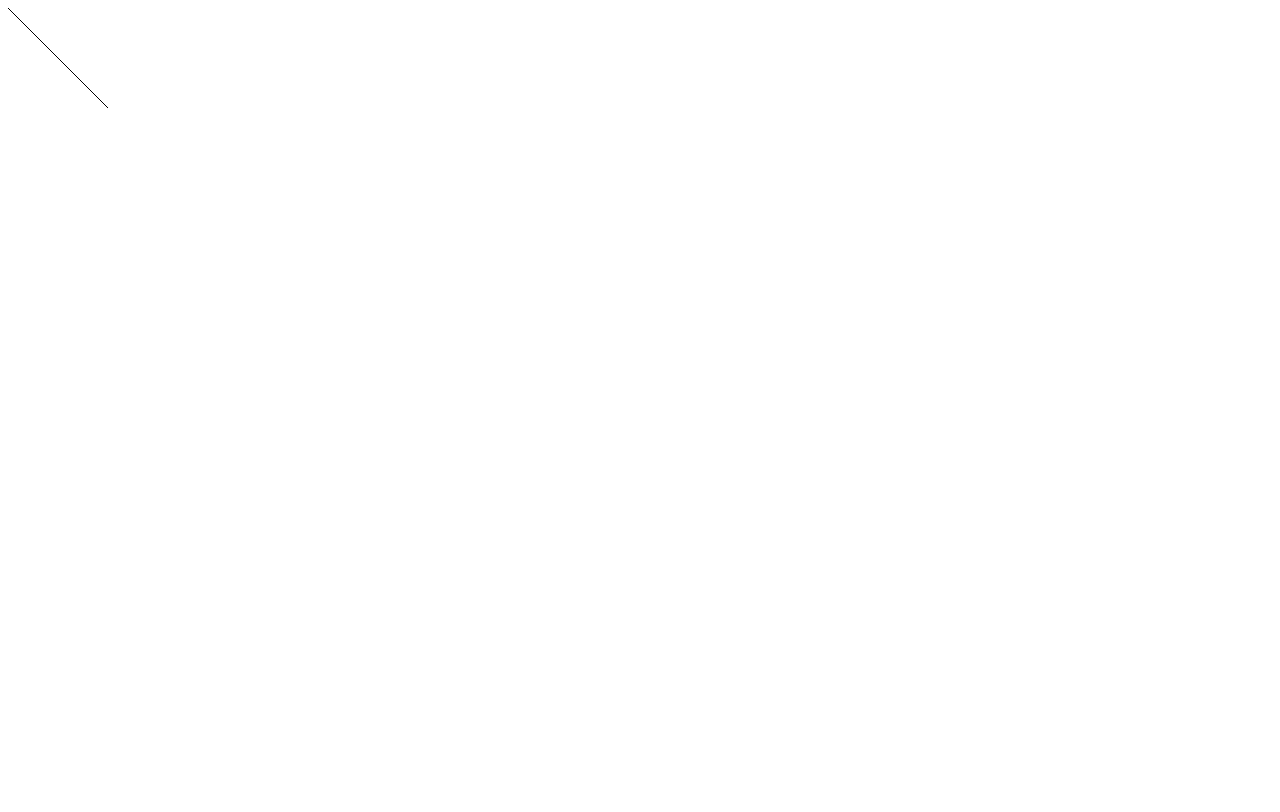
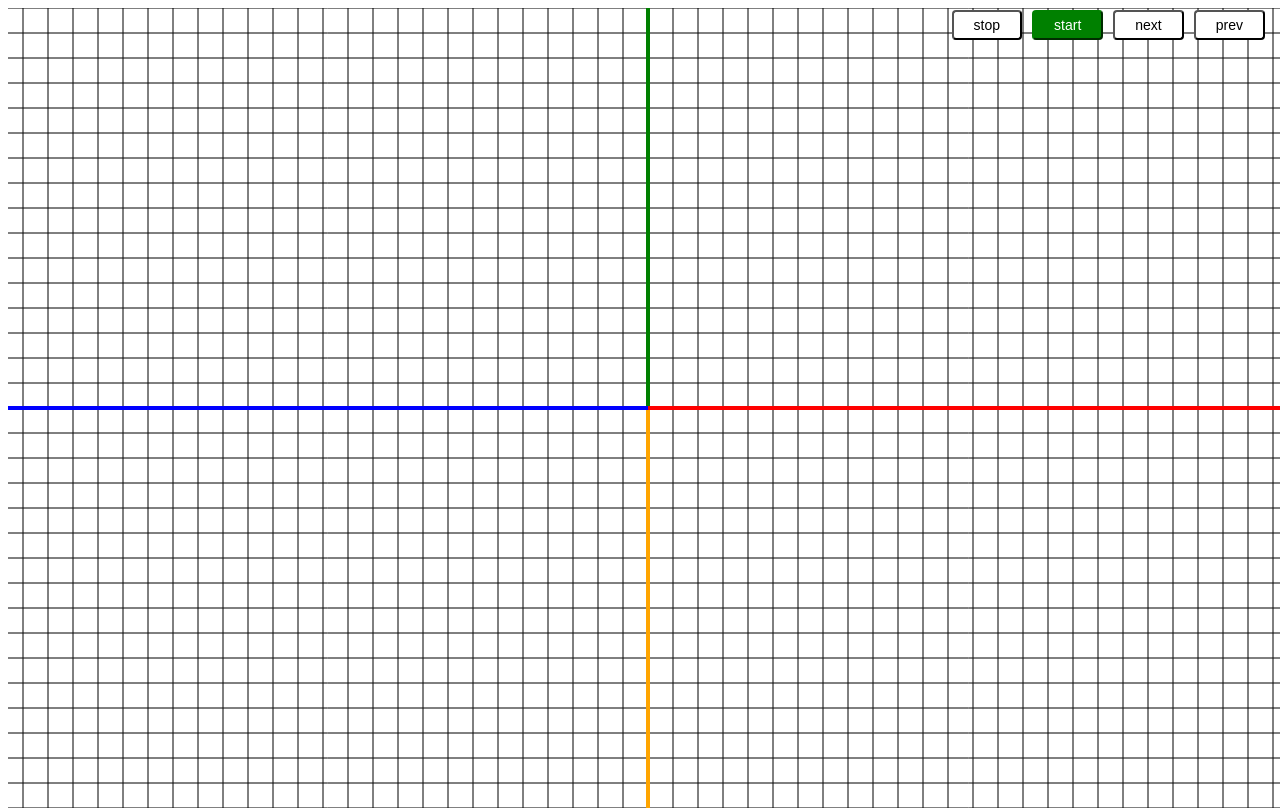
Before and after one commit to bre30kra69cs/fantasyworld, a website built with webpack: page public/index.html in a window 1280 px wide. Built offline with nearby package versions, Linux system fonts and the light colour scheme; files whose address does not match are found by name.

Commit message:
feat: axios & dev

```diff
--- a/public/global.css
+++ b/public/global.css
@@ -7,3 +7,45 @@ body,
 #root {
   width: 100vw;
 }
+
+#dev {
+  position: fixed;
+  top: 10px;
+  right: 10px;
+
+  display: flex;
+  flex-direction: row;
+  justify-content: space-between;
+  align-items: center;
+}
+
+.dev__button {
+  display: flex;
+  flex-direction: column;
+  justify-content: center;
+  align-items: center;
+
+  max-height: 30px;
+  padding: 10px 20px;
+  margin: 0 5px;
+
+  font-size: 14px;
+  border-width: 2px;
+  border-radius: 4px;
+  color: black;
+  outline: none;
+  background-color: white;
+  border-color: black;
+}
+
+.dev__button:hover {
+  color: white;
+  background-color: black;
+  border-color: black;
+}
+
+.dev__active {
+  color: white;
+  background-color: green;
+  border-color: green;
+}
--- a/public/index.html
+++ b/public/index.html
@@ -9,5 +9,11 @@
   </head>
   <body>
     <canvas id="root"></canvas>
+    <div id="dev">
+      <button class="dev__button" id="dev__stop">stop</button>
+      <button class="dev__button" id="dev__start">start</button>
+      <button class="dev__button" id="dev__next">next</button>
+      <button class="dev__button" id="dev__prev">prev</button>
+    </div>
   </body>
 </html>
--- a/src/engine/index.ts
+++ b/src/engine/index.ts
@@ -7,6 +7,7 @@ export type Cycle = {
   start(): void;
   stop(): void;
   run(): void;
+  getStatus(): boolean;
 };
 
 export type Point = {
@@ -151,6 +152,9 @@ const createCycle = (rerender: Rerender, restate: Restate, state: State): Cycle
     run: () => {
       loop(rerender, loopRestate);
     },
+    getStatus: () => {
+      return active;
+    },
   };
 };
 
--- /dev/null
+++ b/src/framework/core.ts
@@ -0,0 +1,89 @@
+import {engine, RerenderMap, RestateMap, Rerender, Restate} from '../engine';
+import {Canvas, CanvasContainer, Model} from './type';
+import {axios} from './models/axios';
+import {createCamera} from './models/camera';
+import {createRoter} from './models/rotaer';
+import {createCleaner} from './models/cleaner';
+import {createState} from './utilts';
+import {mode} from './dev';
+
+const parseModel = (root: Model, canvas: Canvas) => {
+  const rerenderMap: RerenderMap = {};
+  const restateMap: RestateMap = {};
+
+  const pushToRestateMap = (type: string, pipe?: Restate) => {
+    if (!restateMap[type]) {
+      restateMap[type] = {
+        type,
+        pipe,
+      };
+    }
+  };
+
+  const pushToRerenderMap = (type: string, paint?: Rerender, unpaint?: Rerender) => {
+    if (!rerenderMap[type]) {
+      rerenderMap[type] = {
+        type,
+        paint,
+        unpaint,
+      };
+    }
+  };
+
+  const iter = (model: Model) => {
+    const res = model(canvas);
+    const {pipe, paint, unpaint} = res;
+    const modelChildrens = res.childrens;
+    const modelState = res.state;
+    const {type} = modelState;
+    pushToRestateMap(type, pipe);
+    pushToRerenderMap(type, paint, unpaint);
+    const state = createState(modelState);
+    const stateChildrens = modelChildrens.map(iter);
+    state.childrens = stateChildrens;
+    return state;
+  };
+
+  const state = iter(root);
+  return {restateMap, rerenderMap, state};
+};
+
+const createCanvas = (id: string): Canvas => {
+  const container = document.getElementById(id) as CanvasContainer;
+  const context = container.getContext('2d');
+
+  const setSize = () => {
+    container.width = window.innerWidth;
+    container.height = window.innerHeight;
+  };
+
+  window.addEventListener('resize', setSize);
+
+  setSize();
+
+  return {
+    getContainer: () => {
+      return container;
+    },
+    getContext: () => {
+      return context;
+    },
+    getSize: () => {
+      return {
+        w: container.width,
+        h: container.height,
+      };
+    },
+  };
+};
+
+export const framework = (id: string, model: Model) => {
+  const canvas = createCanvas(id);
+  const roter = createRoter([model, axios]);
+  const camera = createCamera([roter]);
+  const cleaner = createCleaner([camera]);
+  const {restateMap, rerenderMap, state} = parseModel(cleaner, canvas);
+  const cycle = engine(restateMap, rerenderMap, state);
+  mode(cycle);
+  return cycle;
+};
--- /dev/null
+++ b/src/framework/dev.ts
@@ -0,0 +1,35 @@
+import {Cycle} from '../engine';
+import {config} from '../config';
+
+export const mode = (cycle: Cycle) => {
+  const dev = document.getElementById('dev');
+
+  if (config.mode() !== 'dev') {
+    dev.style.display = 'none';
+    return;
+  }
+
+  const active = cycle.getStatus();
+
+  const stop = document.getElementById('dev__stop');
+  stop.addEventListener('click', () => {
+    cycle.stop();
+    start.className = 'dev__button';
+    stop.className = 'dev__button dev__active';
+  });
+
+  const start = document.getElementById('dev__start');
+  start.addEventListener('click', () => {
+    cycle.start();
+    stop.className = 'dev__button';
+    start.className = 'dev__button dev__active';
+  });
+
+  const next = document.getElementById('dev__next');
+  next.addEventListener('click', () => cycle.next());
+
+  const prev = document.getElementById('dev__prev');
+  prev.addEventListener('click', () => cycle.prev());
+
+  active && (start.className = 'dev__button dev__active');
+};
--- a/src/framework/index.ts
+++ b/src/framework/index.ts
@@ -1,194 +1,6 @@
-import {engine, State, RerenderMap, RestateMap, Rerender, Restate} from '../engine';
-import {stateId, noop, tap} from '../utils';
-
-type CanvasContainer = HTMLCanvasElement;
-
-type CanvasContext = CanvasRenderingContext2D;
-
-export type Size = {
-  w: number;
-  h: number;
-};
-
-export type Canvas = {
-  getContainer(): CanvasContainer;
-  getContext(): CanvasContext;
-  getSize(): Size;
-};
-
-type ModelState = Omit<State, 'childrens'>;
-
-type Model = (
-  canvas: Canvas,
-) => {
-  state: ModelState;
-  childrens: Model[];
-  pipe: Restate;
-  paint: Rerender;
-  unpaint: Rerender;
-};
-
-type ModelCreatorPprops = (canvas: Canvas) => Partial<ReturnType<Model>>;
-
-type ModelCreator = (props?: ModelCreatorPprops) => Model;
-
-type ModelFactoryCreator = (props?: ModelCreatorPprops) => (childrens: Model[]) => Model;
-
-export const createState = (customState?: Partial<State>): State => {
-  return {
-    id: stateId(),
-    type: 'noop',
-    point: {x: 0, y: 0},
-    childrens: [],
-    ...(customState ?? {}),
-  };
-};
-
-const parseModel = (root: Model, canvas: Canvas) => {
-  const rerenderMap: RerenderMap = {};
-  const restateMap: RestateMap = {};
-
-  const pushToRestateMap = (type: string, pipe?: Restate) => {
-    if (!restateMap[type]) {
-      restateMap[type] = {
-        type,
-        pipe,
-      };
-    }
-  };
-
-  const pushToRerenderMap = (type: string, paint?: Rerender, unpaint?: Rerender) => {
-    if (!rerenderMap[type]) {
-      rerenderMap[type] = {
-        type,
-        paint,
-        unpaint,
-      };
-    }
-  };
-
-  const iter = (model: Model) => {
-    const res = model(canvas);
-    const {pipe, paint, unpaint} = res;
-    const modelChildrens = res.childrens;
-    const modelState = res.state;
-    const {type} = modelState;
-    pushToRestateMap(type, pipe);
-    pushToRerenderMap(type, paint, unpaint);
-    const state = createState(modelState);
-    const stateChildrens = modelChildrens.map(iter);
-    state.childrens = stateChildrens;
-    return state;
-  };
-
-  const state = iter(root);
-  return {restateMap, rerenderMap, state};
-};
-
-export const createModel: ModelCreator = (model) => (canvas) => ({
-  state: createState(),
-  childrens: [],
-  pipe: tap,
-  paint: noop,
-  unpaint: noop,
-  ...(model?.(canvas) ?? {}),
-});
-
-export const createModelFactory: ModelFactoryCreator = (model) => (childrens = []) => (canvas) => ({
-  state: createState(),
-  childrens,
-  pipe: tap,
-  paint: noop,
-  unpaint: noop,
-  ...(model?.(canvas) ?? {}),
-});
-
-const createCanvas = (id: string): Canvas => {
-  const container = document.getElementById(id) as CanvasContainer;
-  const context = container.getContext('2d');
-
-  const setSize = () => {
-    container.width = window.innerWidth;
-    container.height = window.innerHeight;
-  };
-
-  window.addEventListener('resize', setSize);
-
-  setSize();
-
-  return {
-    getContainer: () => {
-      return container;
-    },
-    getContext: () => {
-      return context;
-    },
-    getSize: () => {
-      return {
-        w: container.width,
-        h: container.height,
-      };
-    },
-  };
-};
-
-const createCleaner = createModelFactory((canvas) => {
-  return {
-    state: createState({type: 'cleaner'}),
-    paint: () => {
-      const ctx = canvas.getContext();
-      const size = canvas.getSize();
-      ctx.clearRect(0, 0, size.w, size.h);
-    },
-  };
-});
-
-const createCamera = createModelFactory((canvas) => {
-  const createPipe = (): Restate => {
-    let x = 0;
-    let y = 0;
-    const speed = 25;
-
-    window.addEventListener('keydown', ({key}) => {
-      switch (key) {
-        case 'ArrowDown':
-          return (y -= speed);
-        case 'ArrowUp':
-          return (y += speed);
-        case 'ArrowRight':
-          return (x -= speed);
-        case 'ArrowLeft':
-          return (x += speed);
-      }
-    });
-
-    return (state) => {
-      return {
-        ...state,
-        point: {x, y},
-      };
-    };
-  };
-
-  return {
-    state: createState({type: 'camera'}),
-    pipe: createPipe(),
-    paint: (state) => {
-      const ctx = canvas.getContext();
-      ctx.save();
-      ctx.translate(state.point.x, state.point.y);
-    },
-    unpaint: () => {
-      const ctx = canvas.getContext();
-      ctx.restore();
-    },
-  };
-});
-
-export const framework = (id: string, model: Model) => {
-  const canvas = createCanvas(id);
-  const camera = createCamera([model]);
-  const cleaner = createCleaner([camera]);
-  const {restateMap, rerenderMap, state} = parseModel(cleaner, canvas);
-  return engine(restateMap, rerenderMap, state);
-};
+export {Canvas, CanvasContainer, CanvasContext, Size} from './type';
+export {framework} from './core';
+export {createModel, createModelFactory, createState, degree} from './utilts';
+export {createLinePaint} from './paints/line';
+export {createMeshPaint} from './paints/mesh';
+export {createRectPaint} from './paints/rect';
--- /dev/null
+++ b/src/framework/models/axios.ts
@@ -0,0 +1,47 @@
+import {createModel, createState} from '../utilts';
+import {createRectPaint} from '../paints/rect';
+
+export const axios = createModel((canvas) => {
+  return {
+    state: createState({type: 'axios'}),
+    paint: (state) => {
+      const rectPaint = createRectPaint(canvas);
+
+      rectPaint(
+        {x: state.point.x - 2, y: state.point.y},
+        {
+          w: 4,
+          h: 10000,
+        },
+        'green',
+      );
+
+      rectPaint(
+        {x: state.point.x - 2, y: state.point.y},
+        {
+          w: 4,
+          h: -10000,
+        },
+        'orange',
+      );
+
+      rectPaint(
+        {x: state.point.x, y: state.point.y - 2},
+        {
+          w: -10000,
+          h: 4,
+        },
+        'red',
+      );
+
+      rectPaint(
+        {x: state.point.x, y: state.point.y - 2},
+        {
+          w: 10000,
+          h: 4,
+        },
+        'blue',
+      );
+    },
+  };
+});
--- /dev/null
+++ b/src/framework/models/camera.ts
@@ -0,0 +1,45 @@
+import {createModelFactory, createState} from '../utilts';
+import {Restate} from '../../engine';
+
+export const createCamera = createModelFactory((canvas) => {
+  const createPipe = (): Restate => {
+    const size = canvas.getSize();
+    let x = size.w / 2;
+    let y = size.h / 2;
+    const speed = 15;
+
+    window.addEventListener('keydown', ({key}) => {
+      switch (key) {
+        case 'ArrowDown':
+          return (y -= speed);
+        case 'ArrowUp':
+          return (y += speed);
+        case 'ArrowRight':
+          return (x -= speed);
+        case 'ArrowLeft':
+          return (x += speed);
+      }
+    });
+
+    return (state) => {
+      return {
+        ...state,
+        point: {x, y},
+      };
+    };
+  };
+
+  return {
+    state: createState({type: 'camera'}),
+    pipe: createPipe(),
+    paint: (state) => {
+      const ctx = canvas.getContext();
+      ctx.save();
+      ctx.translate(state.point.x, state.point.y);
+    },
+    unpaint: () => {
+      const ctx = canvas.getContext();
+      ctx.restore();
+    },
+  };
+});
--- /dev/null
+++ b/src/framework/models/cleaner.ts
@@ -0,0 +1,12 @@
+import {createModelFactory, createState} from '../utilts';
+
+export const createCleaner = createModelFactory((canvas) => {
+  return {
+    state: createState({type: 'cleaner'}),
+    paint: () => {
+      const ctx = canvas.getContext();
+      const size = canvas.getSize();
+      ctx.clearRect(0, 0, size.w, size.h);
+    },
+  };
+});
--- /dev/null
+++ b/src/framework/models/rotaer.ts
@@ -0,0 +1,16 @@
+import {createModelFactory, createState, degree} from '../utilts';
+
+export const createRoter = createModelFactory((canvas) => {
+  return {
+    state: createState({type: 'roter'}),
+    paint: () => {
+      const ctx = canvas.getContext();
+      ctx.save();
+      ctx.rotate(degree(180));
+    },
+    unpaint: () => {
+      const ctx = canvas.getContext();
+      ctx.restore();
+    },
+  };
+});
--- a/src/framework/paints/line.ts
+++ b/src/framework/paints/line.ts
@@ -1,5 +1,5 @@
 import {Point} from '../../engine';
-import {Canvas} from '../';
+import {Canvas} from '../type';
 
 export const createLinePaint = (canvas: Canvas) => (from: Point, to: Point, color?: string) => {
   const ctx = canvas.getContext();
--- /dev/null
+++ b/src/framework/paints/mesh.ts
@@ -0,0 +1,40 @@
+import {createLinePaint} from './line';
+import {Point} from '../../engine';
+import {Canvas} from '../type';
+
+export const createMeshPaint = (canvas: Canvas) => (
+  from: Point,
+  to: Point,
+  gap: number,
+  color?: string,
+) => {
+  const linePaint = createLinePaint(canvas);
+
+  for (let x = from.x; x <= to.x; x += gap) {
+    linePaint(
+      {
+        x,
+        y: from.y,
+      },
+      {
+        x,
+        y: to.y,
+      },
+      color,
+    );
+  }
+
+  for (let y = from.y; y <= to.y; y += gap) {
+    linePaint(
+      {
+        x: from.x,
+        y,
+      },
+      {
+        x: to.x,
+        y,
+      },
+      color,
+    );
+  }
+};
--- /dev/null
+++ b/src/framework/paints/rect.ts
@@ -0,0 +1,11 @@
+import {Point} from '../../engine';
+import {Canvas, Size} from '../type';
+
+export const createRectPaint = (canvas: Canvas) => (from: Point, size: Size, color?: string) => {
+  const ctx = canvas.getContext();
+  ctx.save();
+  ctx.fillStyle = color;
+  ctx.fillRect(from.x, from.y, size.w, size.h);
+  ctx.fill();
+  ctx.restore();
+};
--- /dev/null
+++ b/src/framework/type.ts
@@ -0,0 +1,28 @@
+import {State, Rerender, Restate} from '../engine';
+
+type ModelState = Omit<State, 'childrens'>;
+
+export type Model = (
+  canvas: Canvas,
+) => {
+  state: ModelState;
+  childrens: Model[];
+  pipe: Restate;
+  paint: Rerender;
+  unpaint: Rerender;
+};
+
+export type Size = {
+  w: number;
+  h: number;
+};
+
+export type CanvasContainer = HTMLCanvasElement;
+
+export type CanvasContext = CanvasRenderingContext2D;
+
+export type Canvas = {
+  getContainer(): CanvasContainer;
+  getContext(): CanvasContext;
+  getSize(): Size;
+};
--- /dev/null
+++ b/src/framework/utilts.ts
@@ -0,0 +1,45 @@
+import {State} from '../engine';
+import {Canvas, Model} from './type';
+import {id, tap, noop} from '../utils';
+
+type ModelCreatorPprops = (canvas: Canvas) => Partial<ReturnType<Model>>;
+
+type ModelCreator = (props?: ModelCreatorPprops) => Model;
+
+type ModelFactoryCreator = (props?: ModelCreatorPprops) => (childrens: Model[]) => Model;
+
+export const degree = (angle: number) => {
+  return (Math.PI / 180) * angle;
+};
+
+export const stateId = () => {
+  return id(4);
+};
+
+export const createState = (customState?: Partial<State>): State => {
+  return {
+    id: stateId(),
+    type: 'noop',
+    point: {x: 0, y: 0},
+    childrens: [],
+    ...(customState ?? {}),
+  };
+};
+
+export const createModel: ModelCreator = (model) => (canvas) => ({
+  state: createState(),
+  childrens: [],
+  pipe: tap,
+  paint: noop,
+  unpaint: noop,
+  ...(model?.(canvas) ?? {}),
+});
+
+export const createModelFactory: ModelFactoryCreator = (model) => (childrens = []) => (canvas) => ({
+  state: createState(),
+  childrens,
+  pipe: tap,
+  paint: noop,
+  unpaint: noop,
+  ...(model?.(canvas) ?? {}),
+});
--- a/src/game/index.ts
+++ b/src/game/index.ts
@@ -1,11 +1,10 @@
-import {createModel, createState, framework} from '../framework';
-import {createLinePaint} from '../framework/paints/line';
+import {createMeshPaint, createModel, createState, framework} from '../framework';
 
 const mesh = createModel((canvas) => ({
   state: createState({type: 'mesh'}),
   paint: () => {
-    const linePaint = createLinePaint(canvas);
-    linePaint({x: 0, y: 0}, {x: 100, y: 100});
+    const meshPaint = createMeshPaint(canvas);
+    meshPaint({x: -1000, y: -1000}, {x: 1000, y: 1000}, 25);
   },
 }));
 
--- a/src/utils/index.ts
+++ b/src/utils/index.ts
@@ -10,10 +10,6 @@ export const id = (len: number) => {
   }
 
   return res;
-};
-
-export const stateId = () => {
-  return id(4);
 };
 
 export const omit = <T, K extends keyof T>(target: T, name: K): Omit<T, K> => {
```
